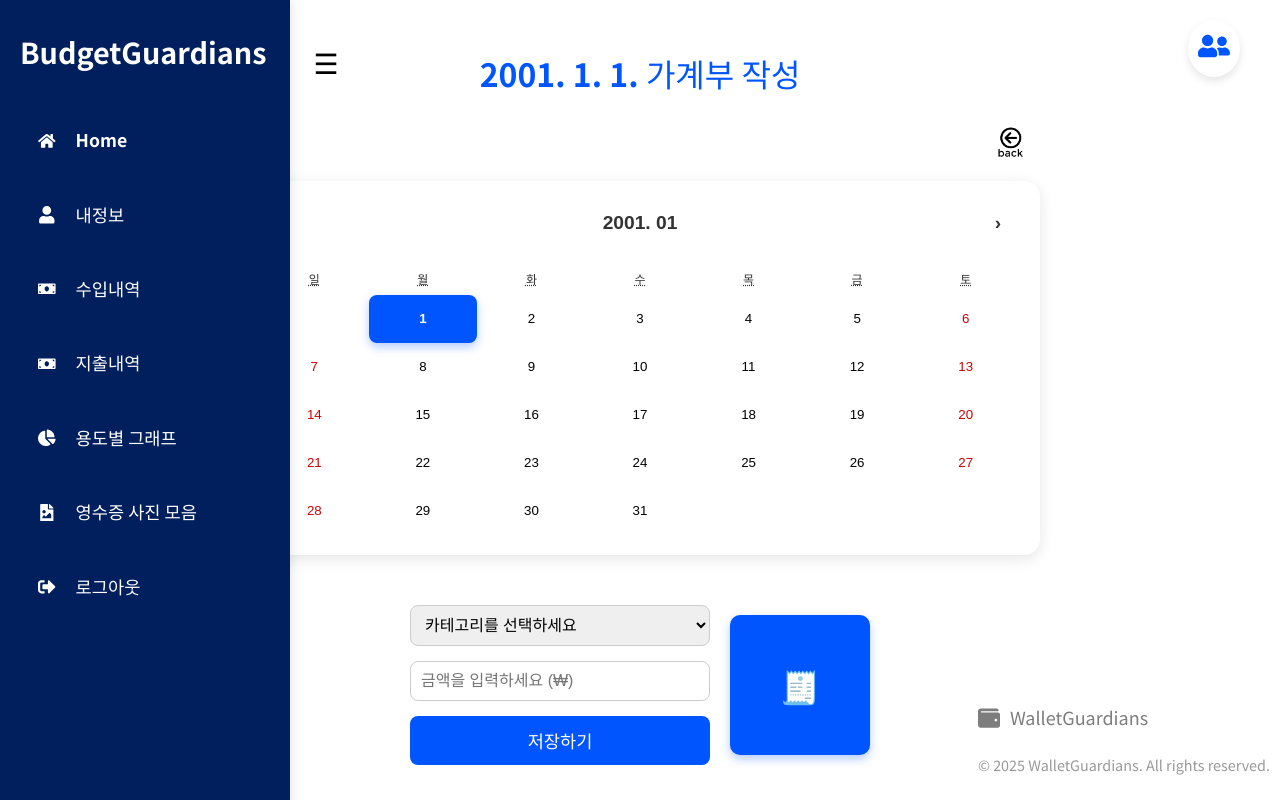
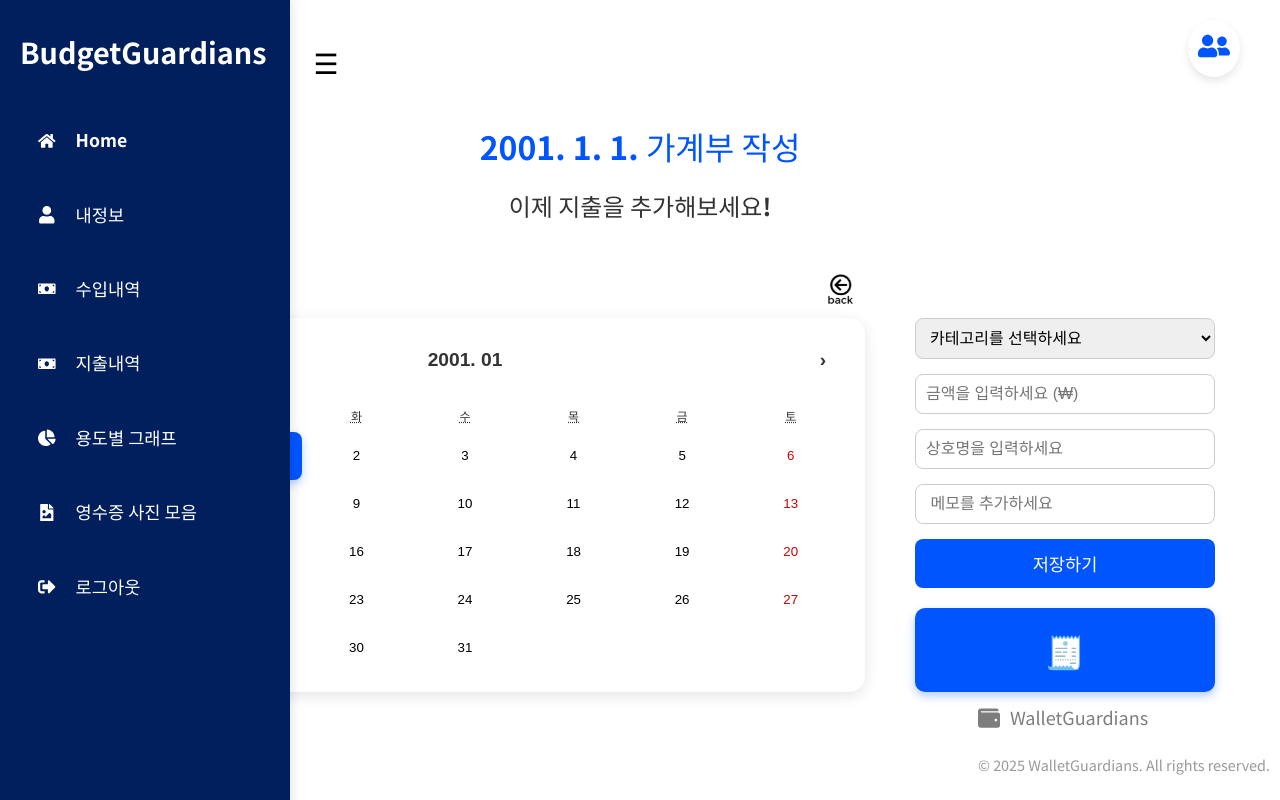
Before and after one commit to ChoiTheCreator/wallet-guardians-web, a React (Vite) app: page /input-entry/1 in a window 1280 px wide. Built offline with nearby package versions, Linux system fonts and the light colour scheme.

Commit message:
<fix> api 명세서대로 수정

```diff
--- a/src/pages/FriendPage.jsx
+++ b/src/pages/FriendPage.jsx
@@ -35,6 +35,8 @@ const FriendPage = () => {
     <div className="freind-page-container">
       <h1>친구 목록</h1>
 
+      <span className="freind-text">친구를 추가하여 경쟁해 보세요!</span>
+
       {/* 친구 목록 */}
       <div className="friend-list">
         <div className="friend-item">친구 1</div>
--- a/src/pages/GoalSettingPage.jsx
+++ b/src/pages/GoalSettingPage.jsx
@@ -11,13 +11,39 @@ const GoalSettingPage = () => {
     useContext(GoalContext); // 전역 상태 사용
   const navigate = useNavigate();
 
-  const handleSubmit = (e) => {
+  const [yearMonth, setYearMonth] = useState('');
+  const [budgetAmount, setBudgetAmount] = useState('');
+
+  const handleSubmit = async (e) => {
     e.preventDefault();
 
     // 입력 값 검증
     if (!goalAmount || isNaN(goalAmount) || parseInt(goalAmount) <= 0) {
       setErrorMessage('숫자로 된 양수 금액을 입력해주세요.');
       return;
+    }
+
+    const goalData = {
+      yearMonth : parseInt(yearMonth),
+	    budgetAmount: parseInt(budgetAmount,10)
+    };
+
+    try {
+      const response = await axios.post(`http://백엔드서버주소/budget/`, goalData, {
+        headers: {
+          'Content-Type': 'application/json',
+        },
+      });
+
+      if (response.data.success) {
+        alert('목표금액이 성공적으로 저장되었습니다!');
+        navigate('/main');  // 저장 후 메인 페이지로 이동
+      } else {
+        alert('목표 금액 설정에 실패 하였습니다.');
+      }
+    } catch (error) {
+      console.error('목표 금액 설정 오류:', error);
+      alert('서버와 통신 중 문제가 발생했습니다.');
     }
 
     setErrorMessage(''); // 에러 메시지 초기화
--- a/src/pages/InputEntryPage.jsx
+++ b/src/pages/InputEntryPage.jsx
@@ -14,6 +14,8 @@ const InputEntryPage = () => {
   const [category, setCategory] = useState('');
   const [customCategory, setCustomCategory] = useState('');
   const [amount, setAmount] = useState('');
+  const [storeName, setStoreName] = useState(''); // 명세서 대로 추가
+  const [description, setDescription] = useState(''); // 명세서 대로 추가 22
 
   // 날짜 클릭 시 해당 날짜 페이지로 이동
   const handleDateClick = (newDate) => {
@@ -34,24 +36,45 @@ const InputEntryPage = () => {
     navigate('/main');
   };
 
-  const handleSave = () => {
+  const handleSave = async () => {
     const selectedCategory = category === '기타' ? customCategory : category;
     if (!selectedCategory || !amount) {
       alert('카테고리와 금액을 모두 입력해주세요!');
       return;
     }
 
-    alert(
-      `날짜: ${selectedDate.toLocaleDateString(
-        'ko-KR'
-      )}\n카테고리: ${selectedCategory}\n금액: ${amount}원`
-    );
+    const expenseData = {
+      expenseCategory: selectedCategory,
+      amount: parseInt(amount, 10),
+      storeName: storeName,  // 가게 상호명
+      description: description  // 메모
     };
+
+    try {
+      const response = await axios.post(`http://백엔드서버주소/expense/${date}`, expenseData, {
+        headers: {
+          'Content-Type': 'application/json',
+        },
+      });
+
+      if (response.data.success) {
+        alert('지출이 성공적으로 저장되었습니다!');
+        navigate('/main');  // 저장 후 메인 페이지로 이동
+      } else {
+        alert('지출 저장에 실패했습니다.');
+      }
+    } catch (error) {
+      console.error('지출 저장 오류:', error);
+      alert('서버와 통신 중 문제가 발생했습니다.');
+    }
+  }; // 백엔드로 보내는 수동 지출 입력 로직
 
   return (
     <div className="input-entry-page">
       {/* 제목 가운데 정렬 */}
       <h1>{selectedDate.toLocaleDateString('ko-KR')} 가계부 작성</h1>
+
+      <p>이제 지출을 추가해보세요!</p>
 
       {/* 뒤로가기 버튼 (달력 오른쪽 상단에 배치) */}
       <button
@@ -61,7 +84,7 @@ const InputEntryPage = () => {
       >
         <img src={backbutton} alt="뒤로가기" />
       </button>
-
+      <div className="content-wrapper">
         <div className="calendar-container">
           <Calendar
             onClickDay={handleDateClick}
@@ -112,6 +135,22 @@ const InputEntryPage = () => {
               className="amount-input"
             />
 
+            <input
+              type="text"
+              placeholder="상호명을 입력하세요 "
+              value={storeName}
+              onChange={(e) => setStoreName(e.target.value)}
+              className="storename-input"
+            />
+
+            <input
+              type="text"
+              placeholder=" 메모를 추가하세요 "
+              value={description}
+              onChange={(e) => setDescription(e.target.value)}
+              className="description-input"
+            />
+
             <button className="save-button" onClick={handleSave}>
               저장하기
             </button>
@@ -122,6 +161,7 @@ const InputEntryPage = () => {
           </button>
         </div>
       </div>
+    </div>
   );
 };
 
--- a/src/pages/MainPage.jsx
+++ b/src/pages/MainPage.jsx
@@ -44,7 +44,7 @@ const MainPage = () => {
           minDetail="year" // 10년단위 년도 숨기기
           tileContent={({date}) => (
             <div className='expensecontent'>
-              <span className='expense'>'지출'</span>
+              <span className='expense'></span>
             </div>
           )}
         />
--- a/src/style/FriendPage.scss
+++ b/src/style/FriendPage.scss
@@ -11,6 +11,11 @@ $font-family: 'Noto Sans KR', sans-serif;
     font-size: 2.5rem;
     color: #333;
     margin-bottom: 30px;
+  }
+  span {
+    font-size: 2rem;
+    color: #333;
+    margin-top: 20px;
   }
   .friend-list {
     display: flex;
--- a/src/style/InputEntryPage.scss
+++ b/src/style/InputEntryPage.scss
@@ -11,11 +11,32 @@
     margin-bottom: 20px;
   }
 
+  p {
+    font-size: 1.5rem;
+    font-weight: bold;
+    color: #333;
+    opacity: 0;  /* 처음에는 투명 */
+    animation: fadeIn 2s ease-in-out forwards;
+  }
+
+  @keyframes fadeIn {
+    from {
+      opacity: 0;
+      transform: translateY(20px);  /* 아래에서 위로 등장 */
+    }
+    to {
+      opacity: 1;
+      transform: translateY(0);
+    }
+  }
+
+
+
   /* 뒤로가기 버튼 (달력 오른쪽 상단) */
   .back-button {
     position: relative;
-      top: 10;
-      left: 370px;
+    top: 10px;
+    left: 200px;
     background-color: transparent;
     border: none;
     cursor: pointer;
@@ -32,12 +53,16 @@
     }
   }
 
+  /* 달력 및 입력 폼 래퍼 */
+  .content-wrapper {
+    display: flex;
+    justify-content: center;
+    align-items: flex-start;
+    gap: 50px; /* 달력과 폼 사이 간격 조정 */
+  }
+
   /* 달력 스타일 */
   .calendar-container {
-      display: flex;
-      justify-content: center;
-      margin-bottom: 50px;
-
     .react-calendar {
       width: 800px;
       border: none;
@@ -111,11 +136,11 @@
     }
   }
 
-    /* 입력 폼과 영수증 버튼을 수평으로 배치 */
+  /* 입력 폼과 영수증 버튼을 달력 오른쪽으로 배치 */
   .form-button-wrapper {
     display: flex;
-      align-items: center;
-      justify-content: center;
+    flex-direction: column;
+    align-items: flex-start;
     gap: 20px;
   }
 
@@ -152,8 +177,7 @@
 
   /* 영수증 버튼 */
   .receipt-button {
-      width: 140px;
-      height: 140px;
+    width: 300px;
     background-color: #0055ff;
     color: white;
     border: none;
```
Lines whose indentation alone changed are shown as unchanged.
